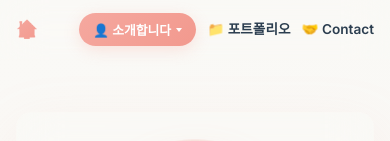
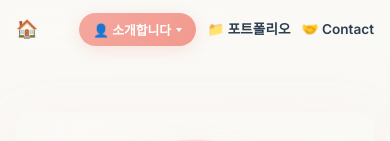
Before and after one commit to jiwon-0321/Portfolio, a Next.js app: page / in a window 390 px wide. Shown: the top 141 px of the page. Built offline with nearby package versions, Linux system fonts and the light colour scheme.

Commit message:
fix: 모바일 홈 이모지 색상 제거

```diff
--- a/src/components/Navbar.tsx
+++ b/src/components/Navbar.tsx
@@ -49,6 +49,10 @@ const LogoTextShort = styled.span`
   display: none;
   @media (max-width: 480px) {
     display: inline;
+    background: none;
+    -webkit-background-clip: initial;
+    background-clip: initial;
+    -webkit-text-fill-color: initial;
   }
 `;
 
```
